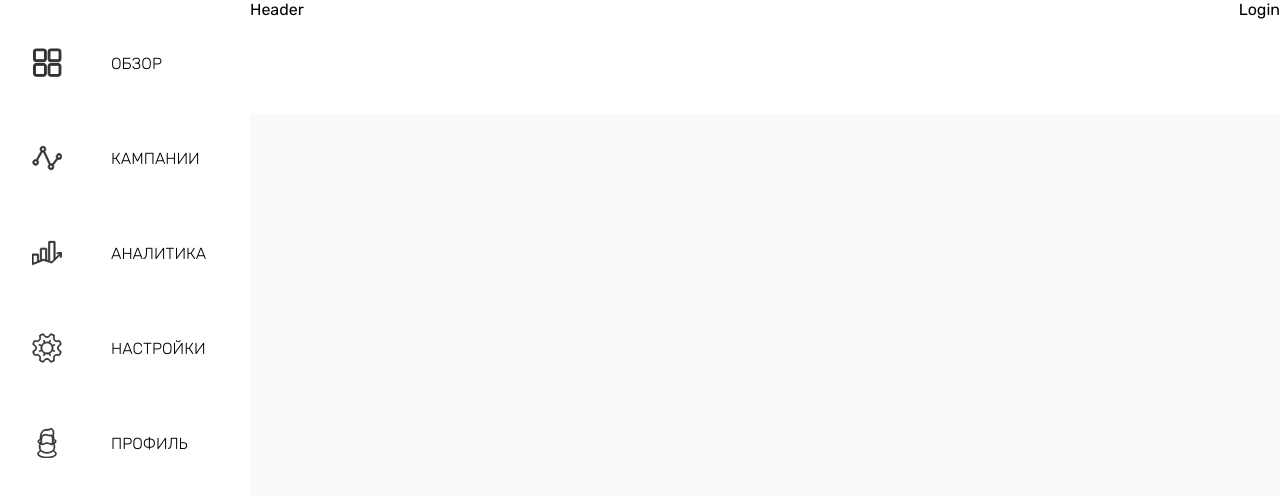
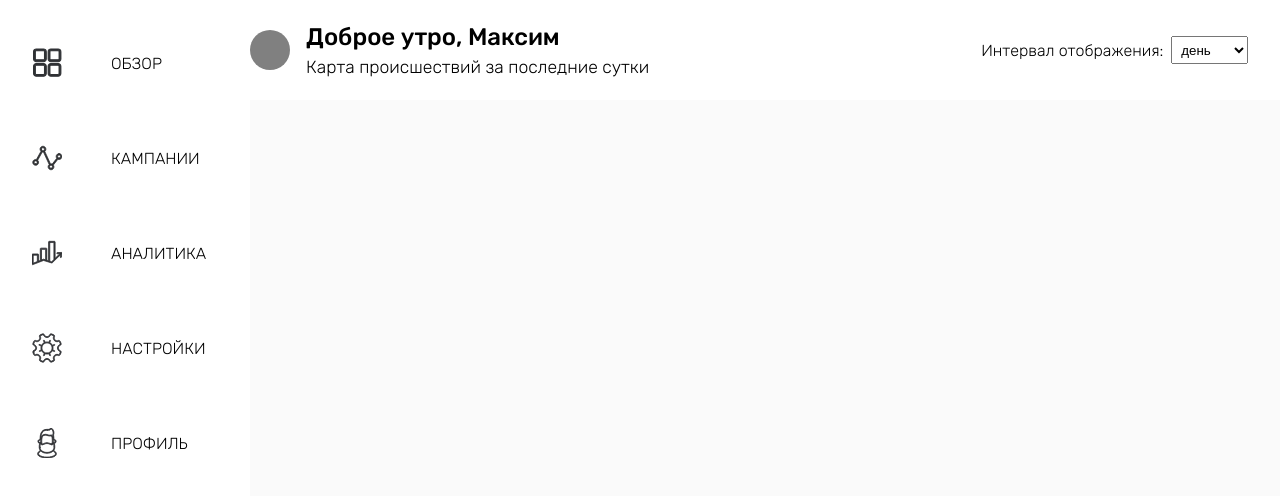
Before and after one commit to NmadeleiDev/ros_atom_case, a Next.js app in the folder front/: page / in a window 1280 px wide. Shown: the top 496 px of the page. Built offline with nearby package versions, Linux system fonts and the light colour scheme.

Commit message:
add Header

```diff
--- a/front/components/Header/Header.tsx
+++ b/front/components/Header/Header.tsx
@@ -1,10 +1,23 @@
 import React from "react";
 import styled from "styled-components";
+import IntervalSelector from "./IntervalSelector";
+import Welcome from "./Welcome";
 
 const StyledDiv = styled.div`
   display: flex;
-  justify-content: space-between;
-  height: 50px;
+  justify-content: flex-end;
+  height: ${({ theme }) => theme.dimentions.header.height};
+
+  .welcome {
+    display: none;
+  }
+
+  @media (min-width: 700px) {
+    justify-content: space-between;
+    .welcome {
+      display: flex;
+    }
+  }
 `;
 
 interface Props {
@@ -14,8 +27,8 @@ interface Props {
 const Header = ({ className }: Props) => {
   return (
     <StyledDiv className={className}>
-      <div>Header</div>
-      <div>Login</div>
+      <Welcome className="welcome" />
+      <IntervalSelector />
     </StyledDiv>
   );
 };
--- /dev/null
+++ b/front/components/Header/IntervalSelector.tsx
@@ -0,0 +1,62 @@
+import React, { ChangeEvent, useState } from "react";
+import styled from "styled-components";
+
+const StyledDiv = styled.div`
+  margin-right: 2rem;
+  display: flex;
+  align-items: center;
+  .text {
+    font-size: 0.9rem;
+    font-weight: 300;
+    margin-right: 0.5rem;
+  }
+
+  .select {
+    font-weight: 400;
+    padding: 0.3rem;
+    .option {
+      padding: 0.3rem;
+    }
+  }
+
+  @media (min-width: 850px) {
+    .text {
+      font-size: 1rem;
+    }
+  }
+`;
+
+interface Props {}
+
+const intervals = ["день", "неделя", "месяц"] as const;
+
+type Interval = typeof intervals[number];
+
+const IntervalSelector = (props: Props) => {
+  const [selected, setSelected] = useState<Interval>("день");
+
+  const handleSelect = (e: ChangeEvent<HTMLSelectElement>) => {
+    setSelected(e.currentTarget.value as Interval);
+  };
+
+  return (
+    <StyledDiv>
+      <span className="text">Интервал отображения:</span>
+      <select
+        name="interval"
+        id="interval"
+        className="select"
+        onChange={handleSelect}
+        value={selected}
+      >
+        {intervals.map((el) => (
+          <option value={el} key={el}>
+            {el}
+          </option>
+        ))}
+      </select>
+    </StyledDiv>
+  );
+};
+
+export default IntervalSelector;
--- /dev/null
+++ b/front/components/Header/Welcome.tsx
@@ -0,0 +1,66 @@
+interface Props {
+  className?: string;
+}
+
+import styled from "styled-components";
+
+const StyledDiv = styled.div`
+  display: flex;
+  align-items: center;
+
+  .avatar {
+    display: none;
+    width: 40px;
+    height: 40px;
+    border-radius: 50%;
+    background-color: gray;
+    margin-right: 1rem;
+  }
+
+  .text {
+    display: flex;
+    flex-direction: column;
+    justify-content: center;
+
+    .h1 {
+      font-size: 1.1rem;
+      font-weight: 500;
+      margin-top: 0;
+      margin-bottom: 0.4rem;
+    }
+
+    .subheader {
+      font-size: 0.9rem;
+      font-weight: 300;
+    }
+  }
+
+  @media (min-width: 850px) {
+    .avatar {
+      display: block;
+    }
+    .text {
+      .h1 {
+        font-size: 1.5rem;
+      }
+
+      .subheader {
+        font-size: 1.1rem;
+      }
+    }
+  }
+`;
+
+const Welcome = ({ className }: Props) => {
+  return (
+    <StyledDiv className={className}>
+      <div className="avatar"></div>
+      <div className="text">
+        <h1 className="h1">Доброе утро, Максим</h1>
+        <span className="subheader">Карта происшествий за последние сутки</span>
+      </div>
+    </StyledDiv>
+  );
+};
+
+export default Welcome;
--- a/front/layouts/MainLayout.tsx
+++ b/front/layouts/MainLayout.tsx
@@ -1,17 +1,11 @@
 import React, { FC } from "react";
-import styled from "styled-components";
-
-const StyledDiv = styled.div`
-  min-height: 100vh;
-  padding: 4rem 0;
-`;
 
 interface Props {
   className?: string;
 }
 
 const MainLayout: FC<Props> = ({ children, className }) => {
-  return <StyledDiv className={className}>{children}</StyledDiv>;
+  return <div className={className}>{children}</div>;
 };
 
 export default MainLayout;
--- a/front/pages/_document.tsx
+++ b/front/pages/_document.tsx
@@ -32,7 +32,7 @@ class MyDocument extends Document {
             crossOrigin="anonymous"
           />
           <link
-            href="https://fonts.googleapis.com/css2?family=Rubik:wght@300;400;500&display=swap"
+            href="https://fonts.googleapis.com/css2?family=Rubik:wght@300;400;500;700&display=swap"
             rel="stylesheet"
           />
           <meta name="msapplication-TileColor" content="#00a300" />
--- a/front/pages/index.tsx
+++ b/front/pages/index.tsx
@@ -26,7 +26,8 @@ const StyledDiv = styled.div`
 
     & .map {
       width: 100%;
-      height: calc(100vw - 50px);
+      height: ${({ theme }) =>
+        "calc(100vh - " + theme.dimentions.header.height + ")"};
     }
   }
 
--- a/front/styles/theme.ts
+++ b/front/styles/theme.ts
@@ -22,6 +22,11 @@ const light = {
       shadow: "#0000001A",
     },
   },
+  dimentions: {
+    header: {
+      height: "100px",
+    },
+  },
 };
 
 export type Theme = typeof light;
```
